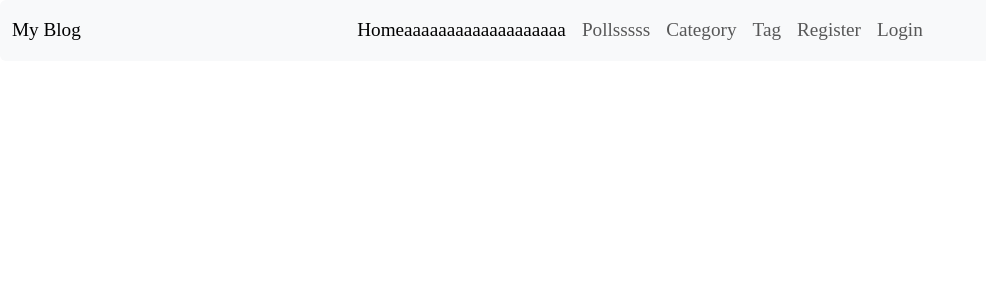
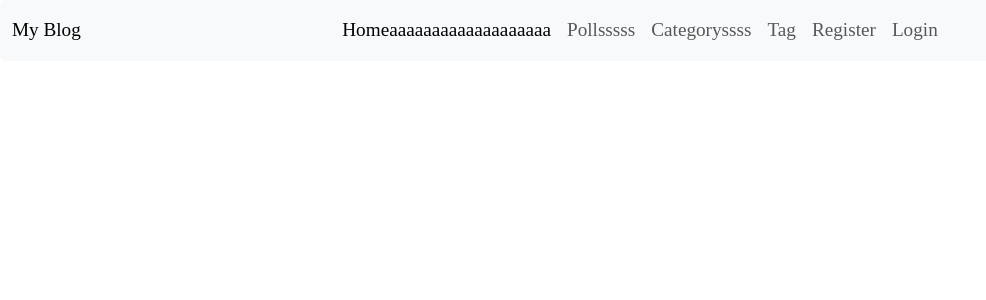
Before and after one commit to diya1145/merge, a Django app: a page that uses blog/templates/blog/base.html in a window 1280 px wide. Shown: the top 300 px of the page, without its empty margins (0-986 px from the left). Run offline with Django 4.2, Linux system fonts and the light colour scheme; data comes from the database, SQL or seed files in the repository; some libraries are stand-ins or nearby versions.

Commit message:
New Changes

```diff
--- a/blog/templates/blog/base.html
+++ b/blog/templates/blog/base.html
@@ -43,7 +43,7 @@
                         <a class="nav-link" href="/pollapp/">Pollsssss</a>
                     </li>
                     <li class="nav-item">
-                        <a class="nav-link" href="/category/">Category</a>
+                        <a class="nav-link" href="/category/">Categoryssss</a>
                     </li>
                     <li class="nav-item">
                         <a class="nav-link" href="/tag/">Tag</a>
```
